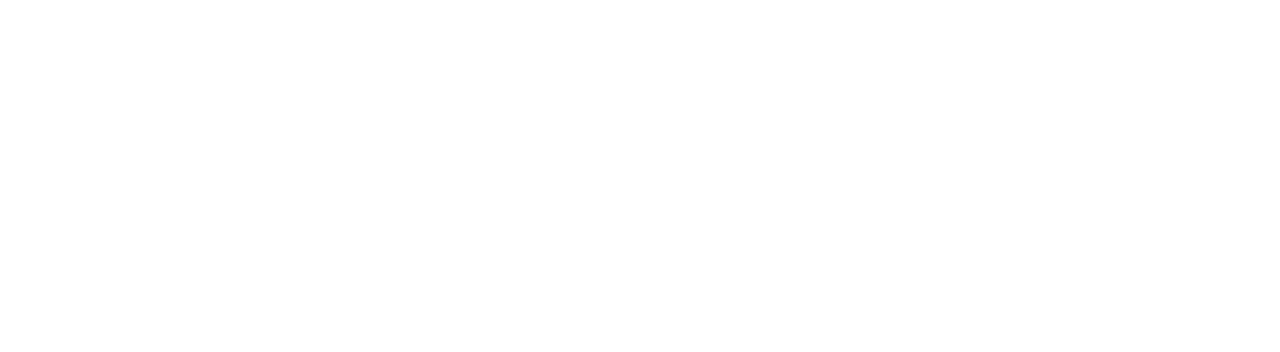
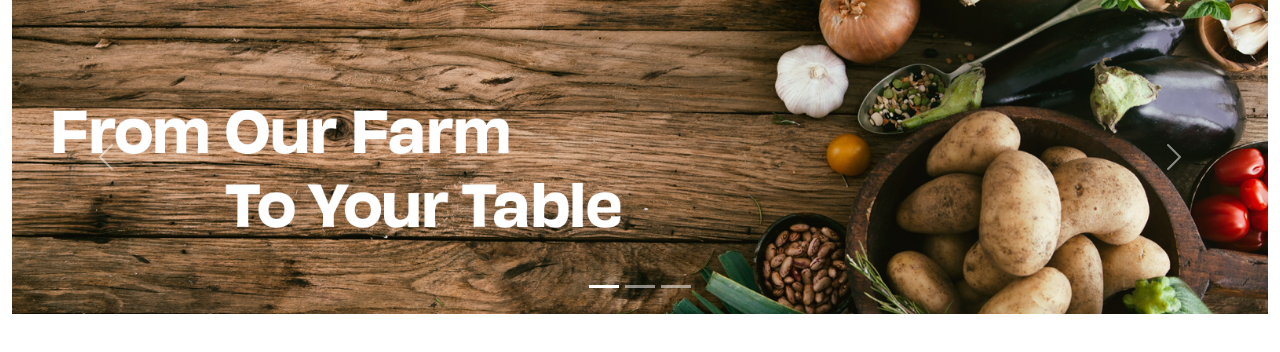
Before and after one commit to rahulsanjay01/PricingPage, a plain HTML site: page index.html in a window 1280 px wide. Drawn offline with nearby package versions, Linux system fonts and the light colour scheme.

Commit message:
addes images and carousel buttons

```diff
--- a/index.html
+++ b/index.html
@@ -2,7 +2,7 @@
 <html lang="en">
 
 <head>
-    <title>Pricing Page</title>
+    <title>Farm Fresh Pricing Page</title>
     <!-- Required meta tags -->
     <meta charset="utf-8">
     <meta name="viewport" content="width=device-width, initial-scale=1, shrink-to-fit=no">
@@ -13,8 +13,37 @@
 </head>
 
 <body>
-
-
+   <div class="container-fluid">
+        <div id="carouselHeader" class="carousel slide" data-bs-ride>
+            <div class="carousel-indicators">
+                <button type="button" data-bs-target="#carouselHeader" data-bs-slide-to="0" class="active"
+                current="true" aria-label="Farm Fresh Produce" ></button>
+                <button type="button" data-bs-target="#carouselHeader" data-bs-slide-to="1"
+                aria-label="Free Delivery" ></button>
+                <button type="button" data-bs-target="#carouselHeader" data-bs-slide-to="2"
+                aria-label="Shop with our app" ></button>
+            </div>
+            <div class="carousel-inner">
+                <div class="carousel-item active">
+                    <img src="img/FarmFresh.png" class="d-block w-100" alt="From our farm to your table">
+                </div>
+                <div class="carousel-item">
+                    <img src="img/FreeDelivery.png" class="d-block w-100" alt="Free Delivery">
+                </div>
+                <div class="carousel-item">
+                    <img src="img/FreshApp.png" class="d-block w-100" alt="Use our app to shop">
+                </div>
+            </div>
+            <button class="carousel-control-prev" type="button" data-bs-target="#carouselHeader" data-bs-slide="prev">
+                <span class="carousel-control-prev-icon" aria-hidden="true"></span>
+                <span class="visually-hidden">Previous</span>
+            </button>
+            <button class="carousel-control-next" type="button" data-bs-target="#carouselHeader" data-bs-slide="next">
+                <span class="carousel-control-next-icon" aria-hidden="true"></span>
+                <span class="visually-hidden">Next</span>
+            </button>
+        </div>
+   </div>
     <!-- Bootstrap JS -->
     <script src="https://cdn.jsdelivr.net/npm/bootstrap@5.1.0/dist/js/bootstrap.bundle.min.js"
         integrity="sha384-U1DAWAznBHeqEIlVSCgzq+c9gqGAJn5c/t99JyeKa9xxaYpSvHU5awsuZVVFIhvj" crossorigin="anonymous">
```
Also changed, not shown: img/FamilyPlan.png (added), img/FarmFresh.png (added), img/FreeDelivery.png (added), img/FreshApp.png (added), img/armyplan.png (added), img/indplan.png (added).
